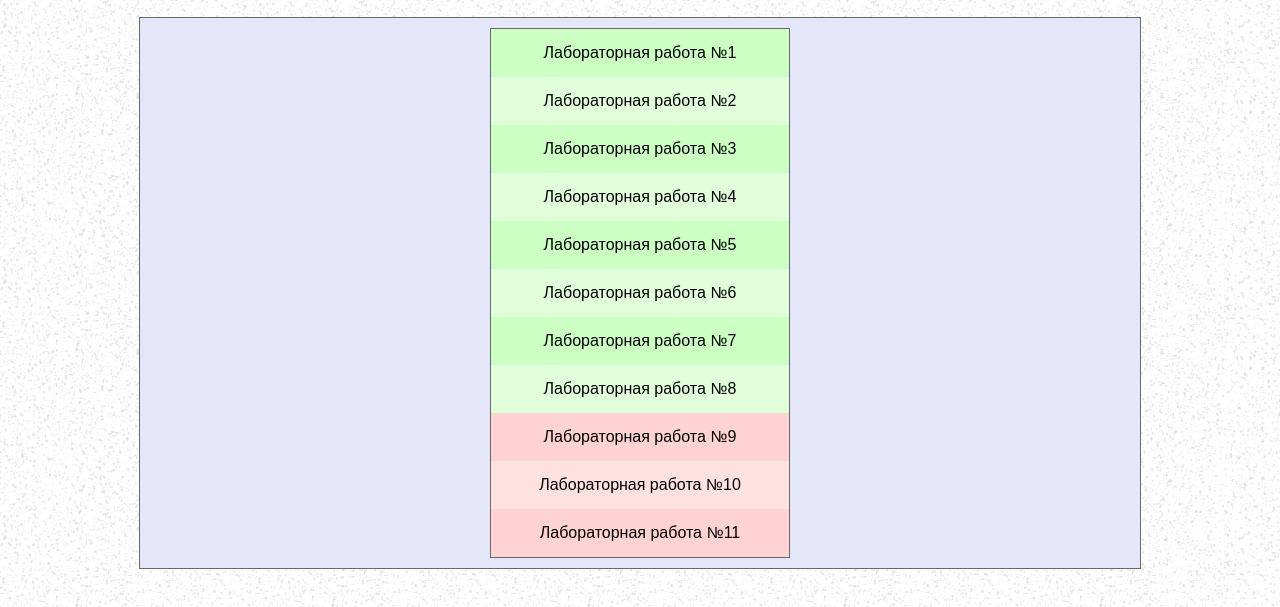
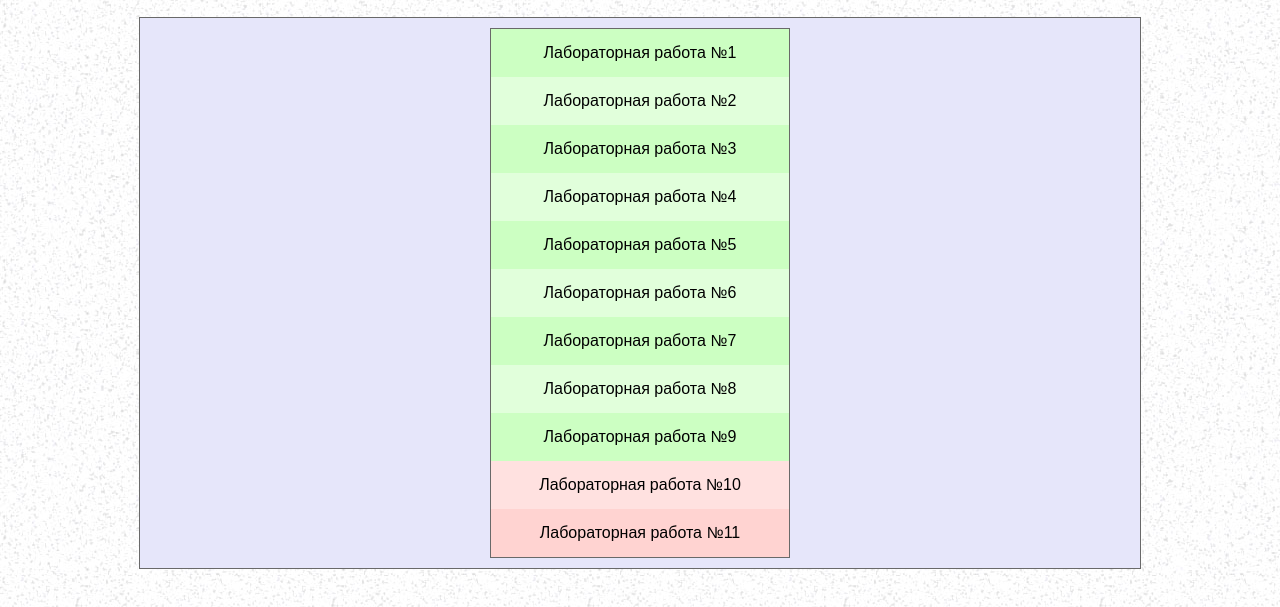
Before and after one commit to uIiana99/uIiana99.github.io, a plain HTML site: page index.html in a window 1280 px wide. Shown: the part 193-800 px from the top of the page. Drawn offline with Linux system fonts and the light colour scheme.

Commit message:
Update index.html

```diff
--- a/index.html
+++ b/index.html
@@ -23,7 +23,7 @@
 			<tr class="ok"	><td><a href="/lab_06" target="blank">Лабораторная работа №6</a></td></tr>
 			<tr class="ok"	><td><a href="/lab_07" target="blank">Лабораторная работа №7</a></td></tr>
 			<tr class="ok"	><td><a href="/lab_08" target="blank">Лабораторная работа №8</a></td></tr>
-			<tr class="not"	><td><a href="/lab_09" target="blank">Лабораторная работа №9</a></td></tr>
+			<tr class="ok"	><td><a href="/lab_09" target="blank">Лабораторная работа №9</a></td></tr>
 			<tr class="not"	><td><a href="/lab_10" target="blank">Лабораторная работа №10</a></td></tr>
 			<tr class="not"	><td><a href="/lab_11" target="blank">Лабораторная работа №11</a></td></tr>
 		</table>
```
